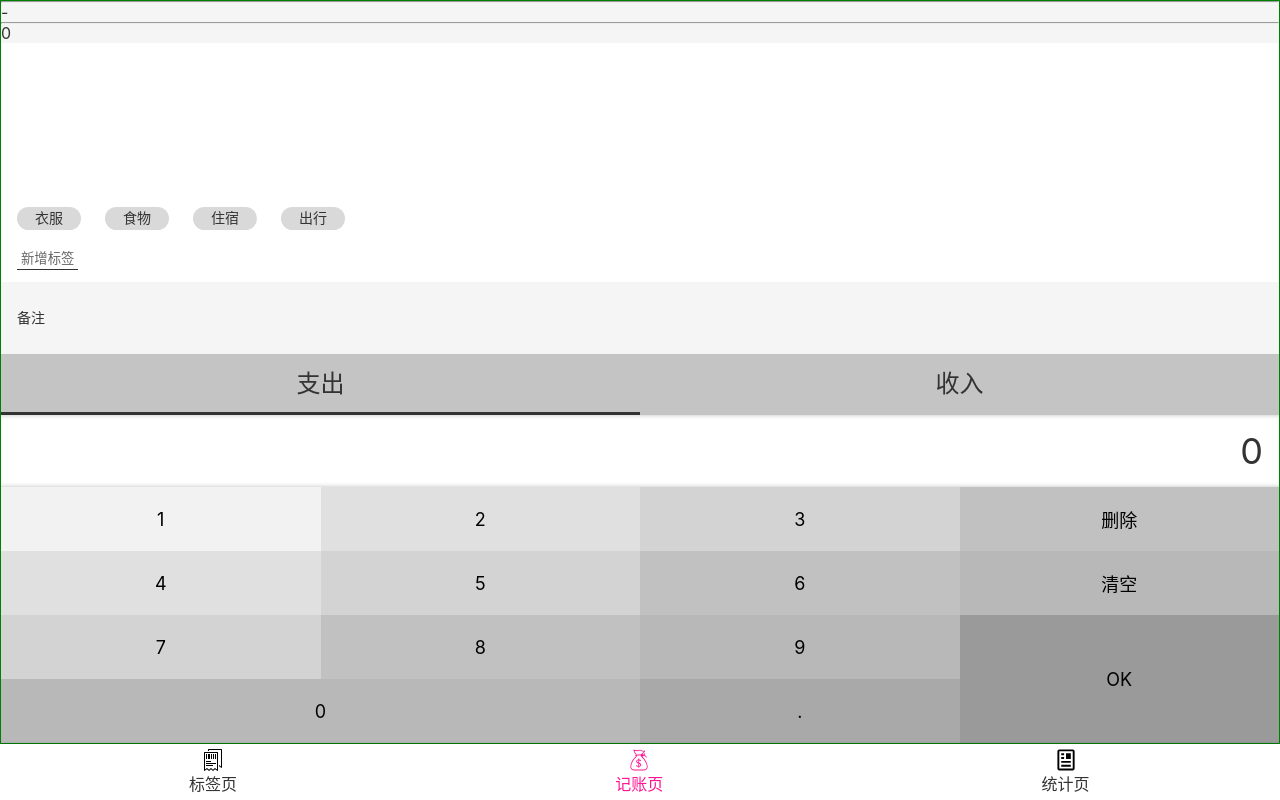
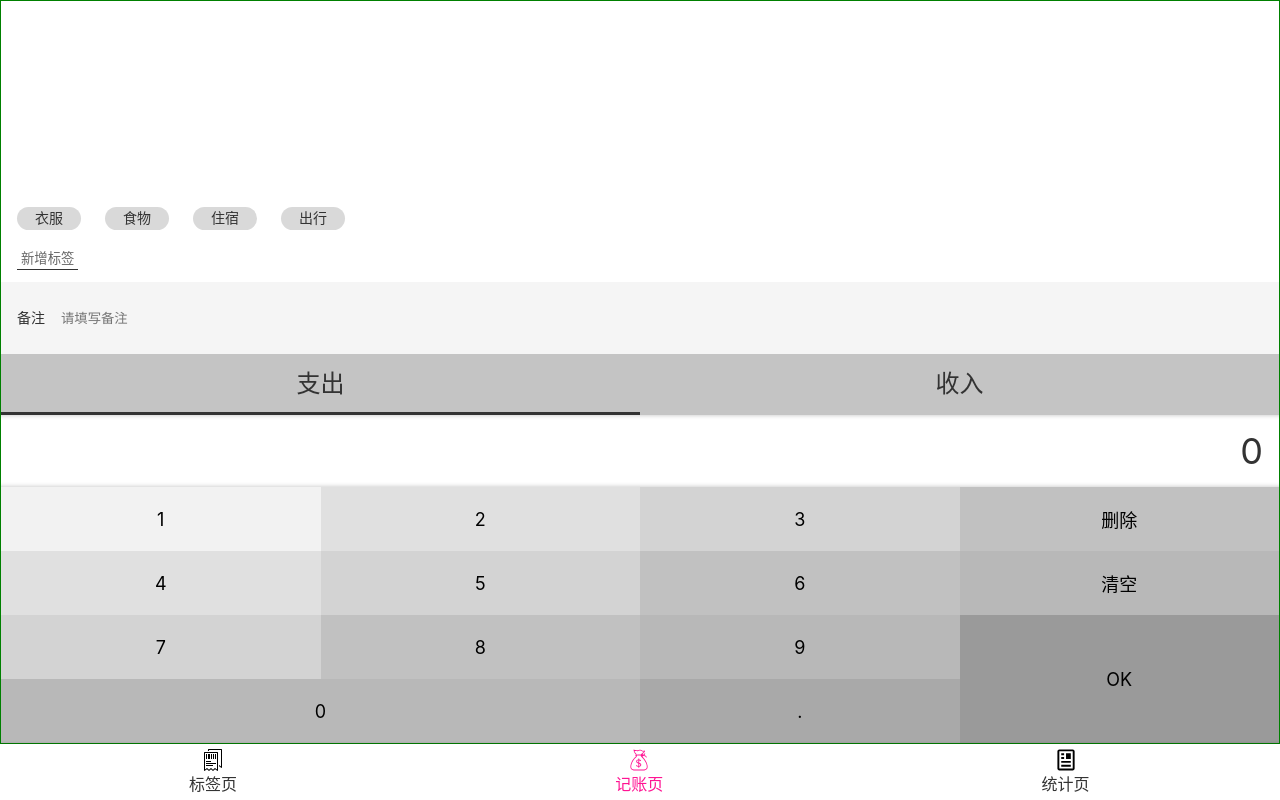
Before and after one commit to jiujiu407/morney-2, a React app: page /#/money in a window 1280 px wide. Built offline with nearby package versions, Linux system fonts and the light colour scheme.

Commit message:
Tag.tsx的样式完成

```diff
--- /dev/null
+++ b/src/components/Center.tsx
@@ -0,0 +1,9 @@
+import styled from "styled-components";
+
+const Center = styled.div`
+display: flex;
+justify-content: center;
+align-items: center;
+flex-direction: column;
+`;
+export {Center}
--- a/src/components/Input.tsx
+++ b/src/components/Input.tsx
@@ -10,7 +10,7 @@ white-space: nowrap;
 >input{
 display: block;
 width: 100%;
-height: 72px;
+height: 44px;
 background: none;
 border: none;
 }
--- /dev/null
+++ b/src/components/Space.tsx
@@ -0,0 +1,6 @@
+import styled from "styled-components";
+
+const Space = styled.div`
+height: 16px;
+`;
+export {Space};
--- a/src/views/Money.tsx
+++ b/src/views/Money.tsx
@@ -28,13 +28,11 @@ function Money() {
     }
     return (
         <MyLayout>
-            {/*{selected.tags.join('.')}*/}
+            {/*{selected.note}*/}
             {/*<hr/>*/}
-            {selected.note}
-            <hr/>
-            {selected.category}
-            <hr/>
-            {selected.amount}
+            {/*{selected.category}*/}
+            {/*<hr/>*/}
+            {/*{selected.amount}*/}
             <TagsSection value={selected.tagIds}
             onChange={(tagIds)=>onChange({tagIds})}/>
             <NoteSection value={selected.note}
--- a/src/views/Money/NoteSection.tsx
+++ b/src/views/Money/NoteSection.tsx
@@ -4,7 +4,7 @@ import {Input} from "../../components/Input";
 
 const Wrapper = styled.section`
 background: #f5f5f5;
-padding: 0 16px;
+padding: 14px 16px;
 font-size: 14px;
 `;
 type Props = {
@@ -19,7 +19,7 @@ type Props = {
         return(
         <Wrapper>
             <Input label="备注" type="text" value={note}
-            onChange={onChange}>
+            onChange={onChange} placeholder="请填写备注">
             </Input>
         </Wrapper>
     )
--- a/src/views/Tag.tsx
+++ b/src/views/Tag.tsx
@@ -5,6 +5,9 @@ import Layout from "components/Layout";
 import Icon from "../components/Icon";
 import {Button} from "../components/Button";
 import styled from "styled-components";
+import {Input} from "../components/Input";
+import {Center} from "../components/Center";
+import {Space} from "../components/Space";
 type Params = {
     id:string
 };
@@ -28,15 +31,14 @@ const Tag:React.FC=(props)=>{
                 <Icon />
             </Topbar>
             <div>
-                <label>
-                    <span>标签名</span>
-                    <input type="text" placeholder="标签名"
-                    />
-                </label>
+                <Input label="标签名" type="text" placeholder="标签名"></Input>
             </div>
-            <div>
+            <Center>
+                <Space/>
+                <Space/>
+                <Space/>
                 <Button>删除标签</Button>
-            </div>
+            </Center>
         </Layout>
     )
 }
--- a/src/views/Tags.tsx
+++ b/src/views/Tags.tsx
@@ -5,6 +5,8 @@ import styled from "styled-components";
 import Icon from "components/Icon";
 import {Link} from "react-router-dom";
 import {Button} from "components/Button";
+import {Center} from "../components/Center";
+import {Space} from "../components/Space";
 
 const TagList = styled.ol`
 font-size: 16px;
@@ -21,15 +23,7 @@ align-items: center;
 }
 }
 `;
-const Center = styled.div`
-display: flex;
-justify-content: center;
-align-items: center;
-flex-direction: column;
-`;
-const Space = styled.div`
-height: 16px;
-`;
+
 function Tags() {
     const {tags} =useTags()
     return (
```
